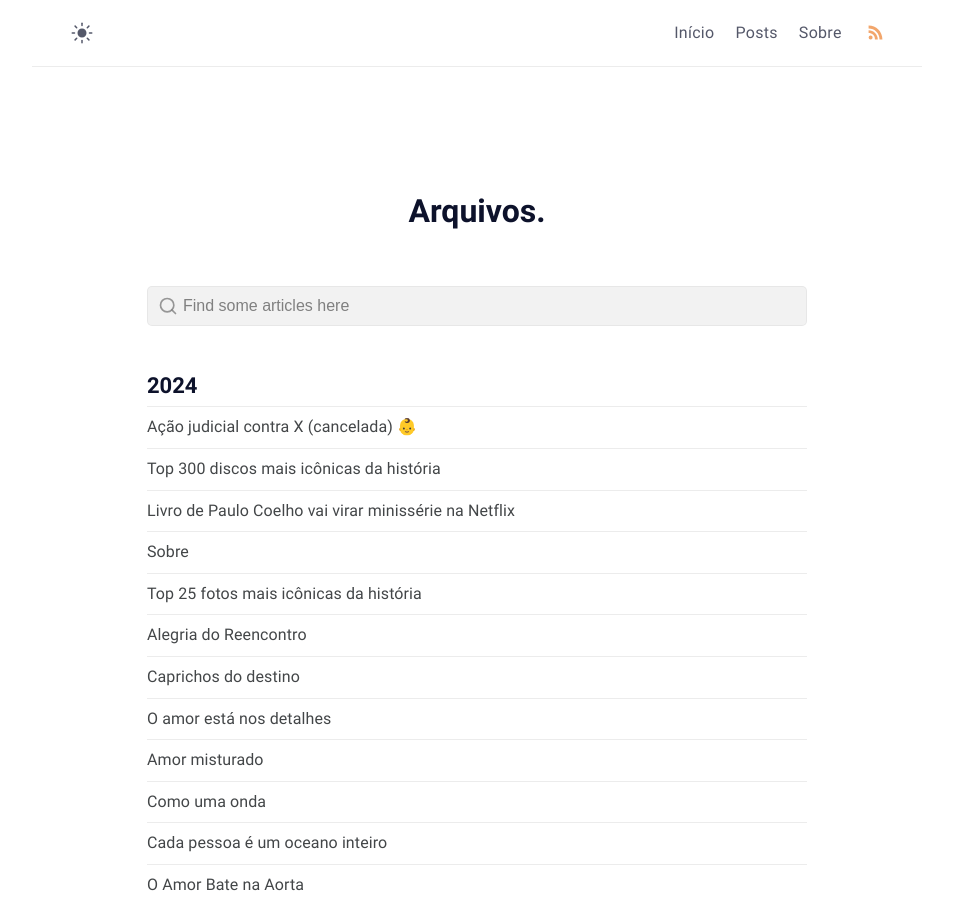
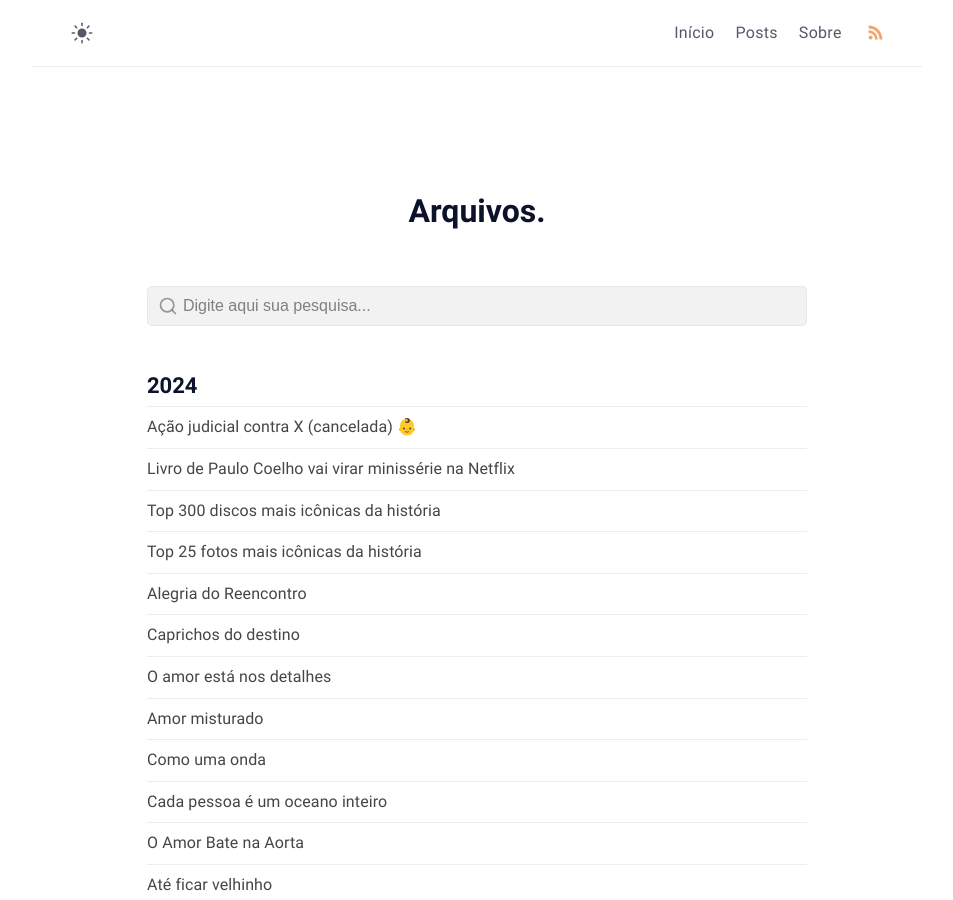
Before and after one commit to geanramos/blog-v24, a Jekyll site: the page built from archive.html, in a window 1280 px wide and 900 px high. Shown: the whole window, without its empty margins (163-1116 px from the left). Built offline with Jekyll 4.4.1, drawn with Linux system fonts in a browser that asks for light colours.

Commit message:
Update + delete

```diff
--- a/archive.html
+++ b/archive.html
@@ -10,7 +10,7 @@
   <label for="search-input" aria-hidden="true">
     <svg xmlns="http://www.w3.org/2000/svg" width="20" height="20" viewBox="0 0 24 24" fill="none" stroke="rgba(128,128,128,0.8)" stroke-width="2" stroke-linecap="round" stroke-linejoin="round" class="feather feather-search"><circle cx="11" cy="11" r="8"></circle><line x1="21" y1="21" x2="16.65" y2="16.65"></line></svg>
   </label>
-  <input type="search" id="search-input" placeholder="Find some articles here" aria-label="Search">
+  <input type="search" id="search-input" placeholder="Digite aqui sua pesquisa..." aria-label="Search">
 </div>
 
 <ul id="search-results"></ul>
```
Also changed, not shown: _posts/memories/2024-06-05-sobre.md (deleted, +0 -19 lines), about.md (+0 -3 lines), _posts/notas/2024-06-04-as-25-fotos-mais-iconicas-da-historia.md (renamed from _posts/notas/2024-06-06-as-25-fotos-mais-iconicas-da-historia.md), _posts/notas/2024-06-05-300-discos-mais-iconicas-da-historia.md (renamed from _posts/notas/2024-06-06-300-discos-mais-iconicas-da-historia.md).
